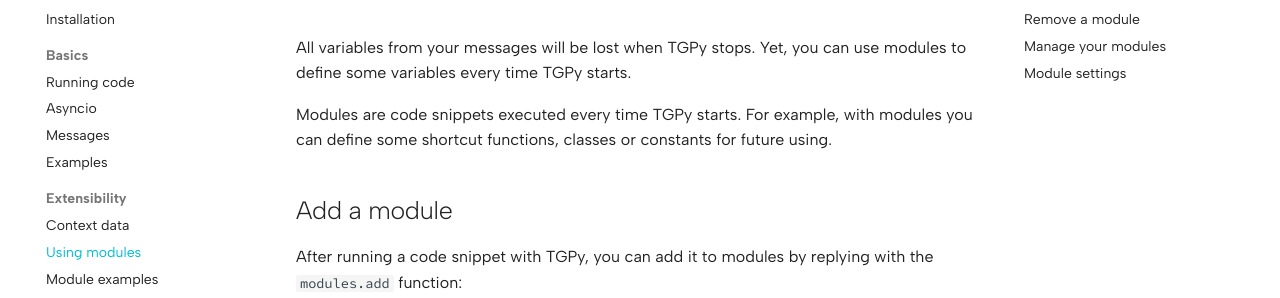
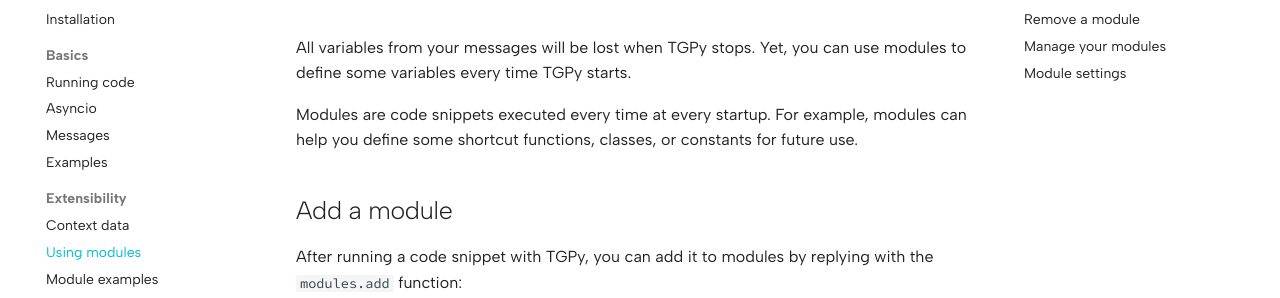
Before and after one commit to tm-a-t/TGPy, an MkDocs documentation site: the page built from guide/docs/extensibility/modules.md, in a window 1280 px wide and 1400 px high. Shown: the part 145-443 px from the top of the window. Built offline with MkDocs 1.6.1 and Material for MkDocs 9.7.7, drawn with Linux system fonts in a browser that asks for light colours; comment, search, counter and statistics services are not loaded; some of the changed text lies outside the part shown.

Commit message:
Update modules.md

```diff
--- a/guide/docs/extensibility/modules.md
+++ b/guide/docs/extensibility/modules.md
@@ -3,8 +3,8 @@
 All variables from your messages will be lost when TGPy stops. Yet, you can use modules to define some variables every
 time TGPy starts.
 
-Modules are code snippets executed every time TGPy starts. For example, with modules you can define some shortcut
-functions, classes or constants for future using.
+Modules are code snippets executed every time at every startup. For example, modules can help you define some shortcut
+functions, classes, or constants for future use.
 
 ## Add a module
 
```
Also changed, not shown: other parts of guide/docs/extensibility/modules.md (+1 -1 lines).
